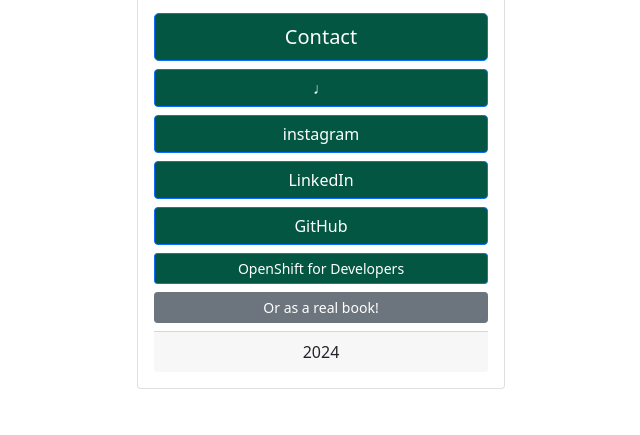
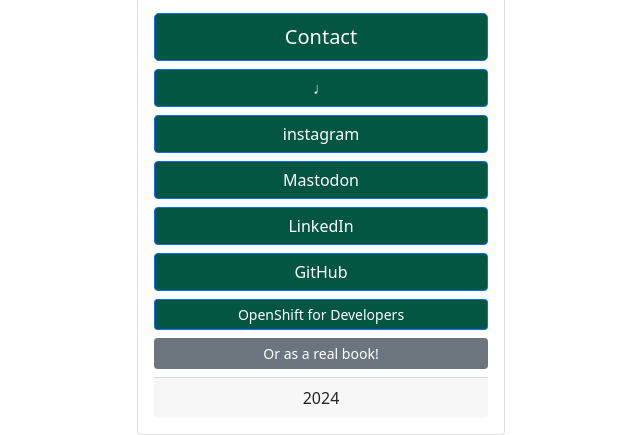
Before and after one commit to bttnns/bttnns.github.io, a plain HTML site: page index.html in a window 1280 px wide. Shown: the part 472-907 px from the top of the page, without its empty margins (319-959 px from the left). Before the commit the page ends 861 px from the top, so only its background shows below. Drawn offline with Linux system fonts and the light colour scheme.

Commit message:
Mastodon button

```diff
--- a/index.html
+++ b/index.html
@@ -19,7 +19,6 @@
     <meta name="description" content="Brian Tannous">
     <meta name="author" content="Brian Tannous">
 
-    <link rel="me" href="https://infosec.exchange/@bttnns">
     <link rel="canonical" href="https://briantannous.com">
 
   </head>
@@ -33,6 +32,7 @@
           <a class="btn btn-primary btn-lg" href="mailto:brian@tannous.io" role="button">Contact</a>
           <a class="btn btn-primary" href="/at/bttnns" role="button">♩</a>
           <a class="btn btn-primary" href="http://instagram.com/bttnns/" role="button">instagram</a>
+          <a class="btn btn-primary" rel="me" href="https://infosec.exchange/@bttnns" role="button">Mastodon</a>
           <a class="btn btn-primary" href="https://www.linkedin.com/in/bttnns/" role="button">LinkedIn</a>
           <a class="btn btn-primary" href="https://github.com/bttnns" role="button">GitHub</a>
           <a class="btn btn-primary btn-sm" href="https://developers.redhat.com/e-books/openshift-for-developers" role="button">OpenShift for Developers</a>
```
